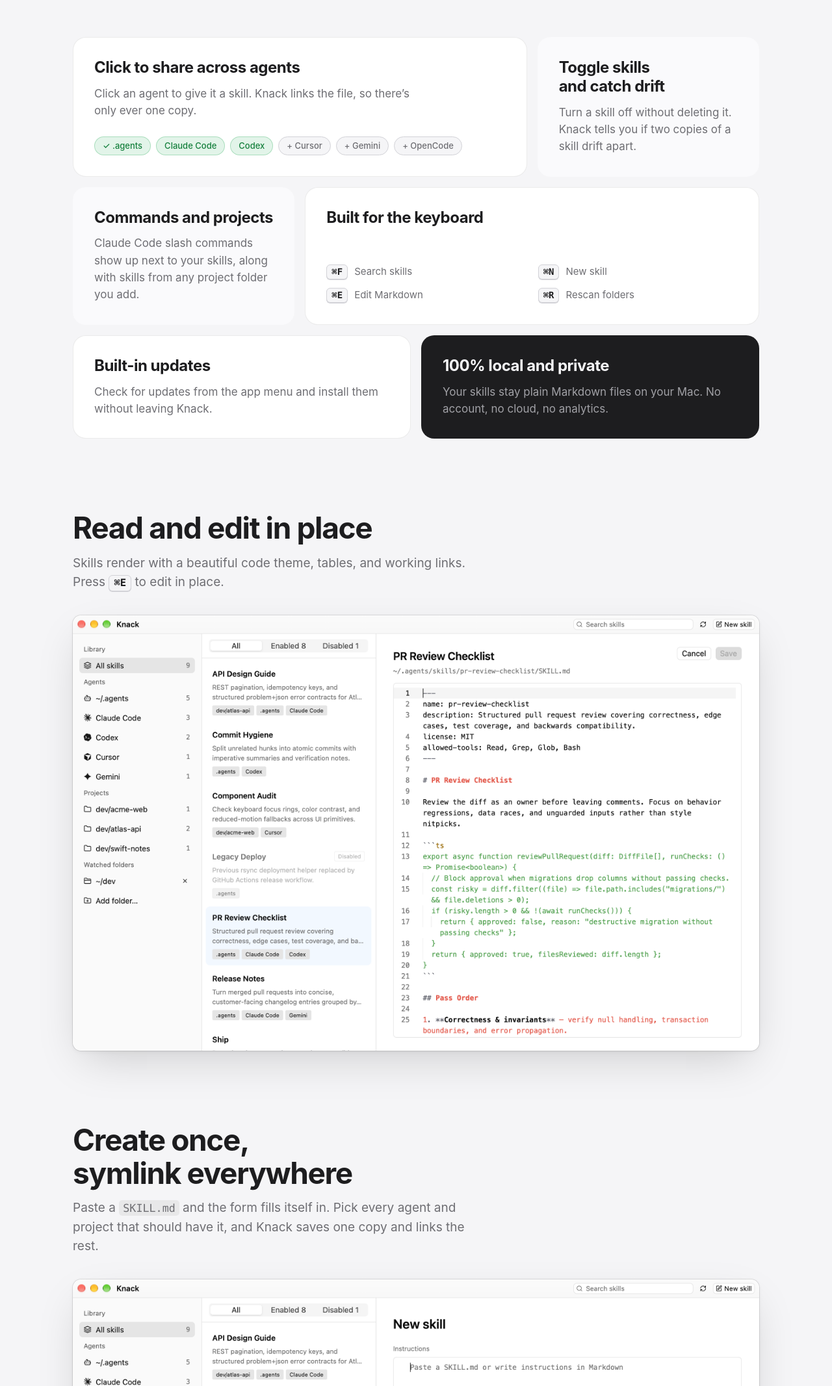
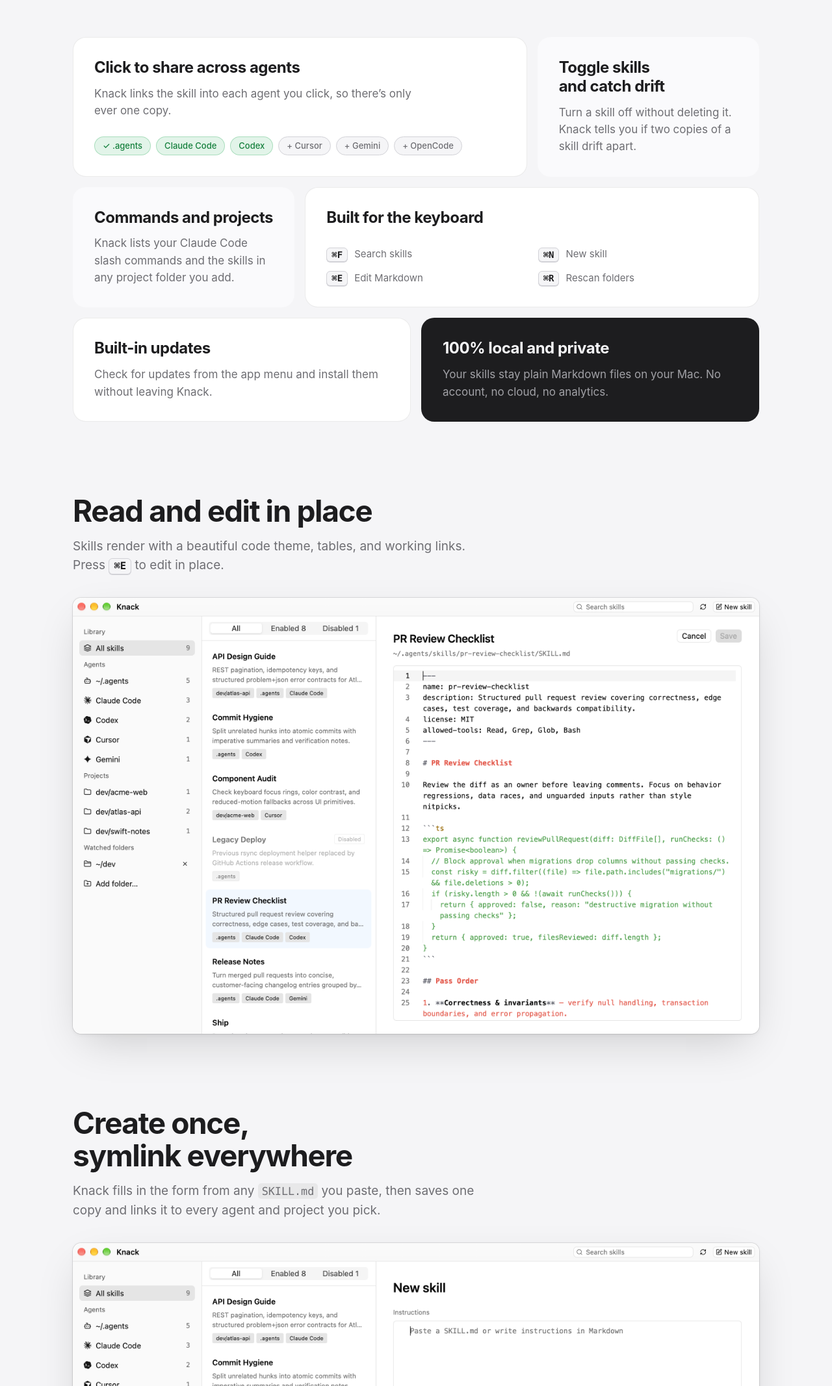
Before and after one commit to jondcallahan/knack, a plain HTML site: page site/index.html in a window 1280 px wide. Shown: the part 1520-3653 px from the top of the page at 65% size. Drawn offline with Linux system fonts and the light colour scheme.

Commit message:
Lead copy with the actor and action, not the condition
Co-Authored-By: Claude Opus 5.5 <noreply@anthropic.com>

```diff
--- a/site/index.html
+++ b/site/index.html
@@ -143,7 +143,7 @@
   <section class="wrap bento" id="features" aria-label="Features">
     <div class="cell cell-share">
       <h2>Click to share across agents</h2>
-      <p>Click an agent to give it a skill. Knack links the file, so there’s only ever one copy.</p>
+      <p>Knack links the skill into each agent you click, so there’s only ever one copy.</p>
       <div class="pill-demo" aria-hidden="true">
         <span class="pill pill-active">✓ .agents</span>
         <span class="pill pill-linked">Claude Code</span>
@@ -161,7 +161,7 @@
 
     <div class="cell cell-discovery tint">
       <h2>Commands and projects</h2>
-      <p>Claude Code slash commands show up next to your skills, along with skills from any project folder you add.</p>
+      <p>Knack lists your Claude Code slash commands and the skills in any project folder you add.</p>
     </div>
 
     <div class="cell cell-keys">
@@ -203,7 +203,7 @@
   <section class="wrap showcase" id="create">
     <div class="showcase-copy">
       <h2>Create once, symlink everywhere</h2>
-      <p>Paste a <code>SKILL.md</code> and the form fills itself in. Pick every agent and project that should have it, and Knack saves one copy and links the rest.</p>
+      <p>Knack fills in the form from any <code>SKILL.md</code> you paste, then saves one copy and links it to every agent and project you pick.</p>
     </div>
     <figure class="showcase-shot">
       <div class="window">
```
Also changed, not shown: 1 other file.
